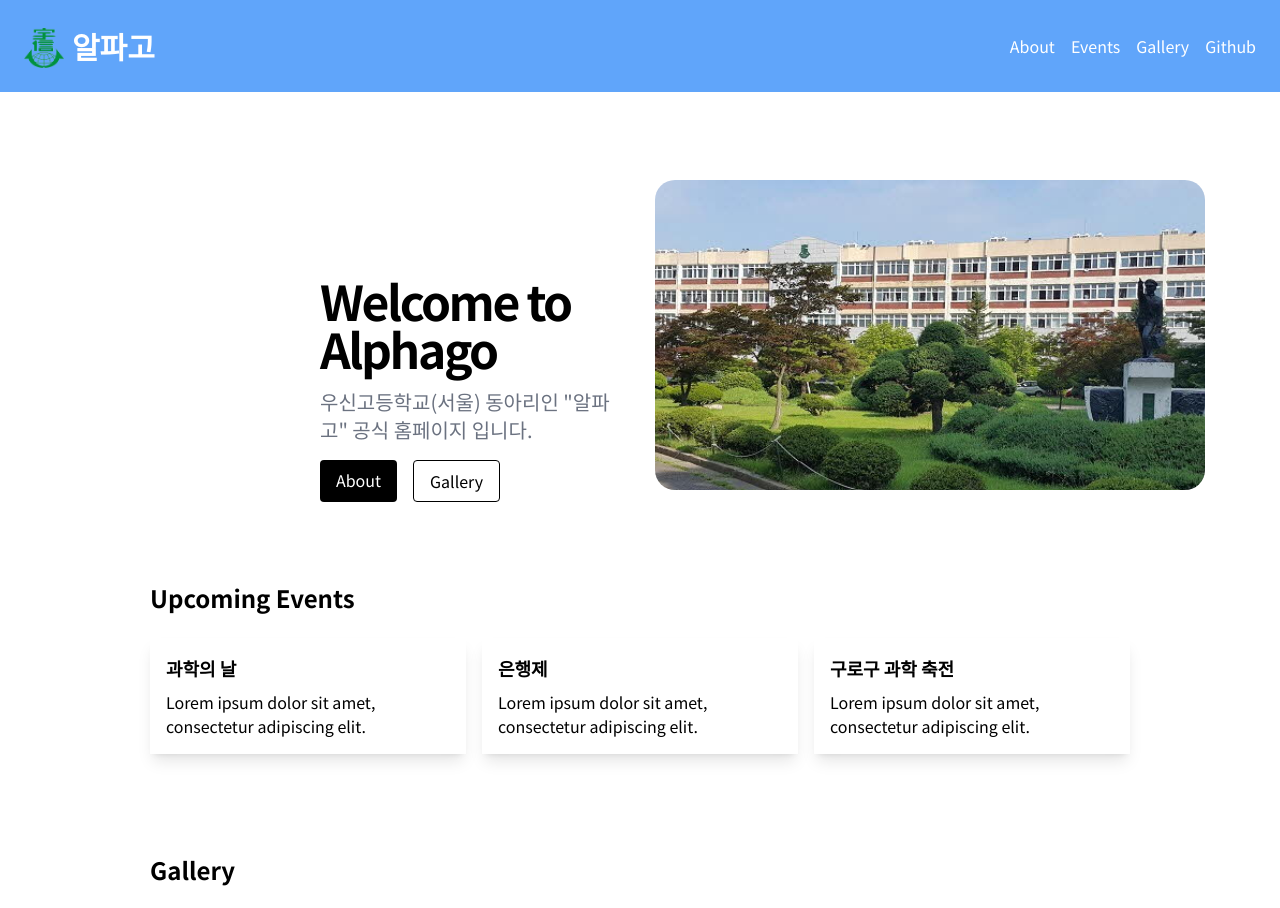
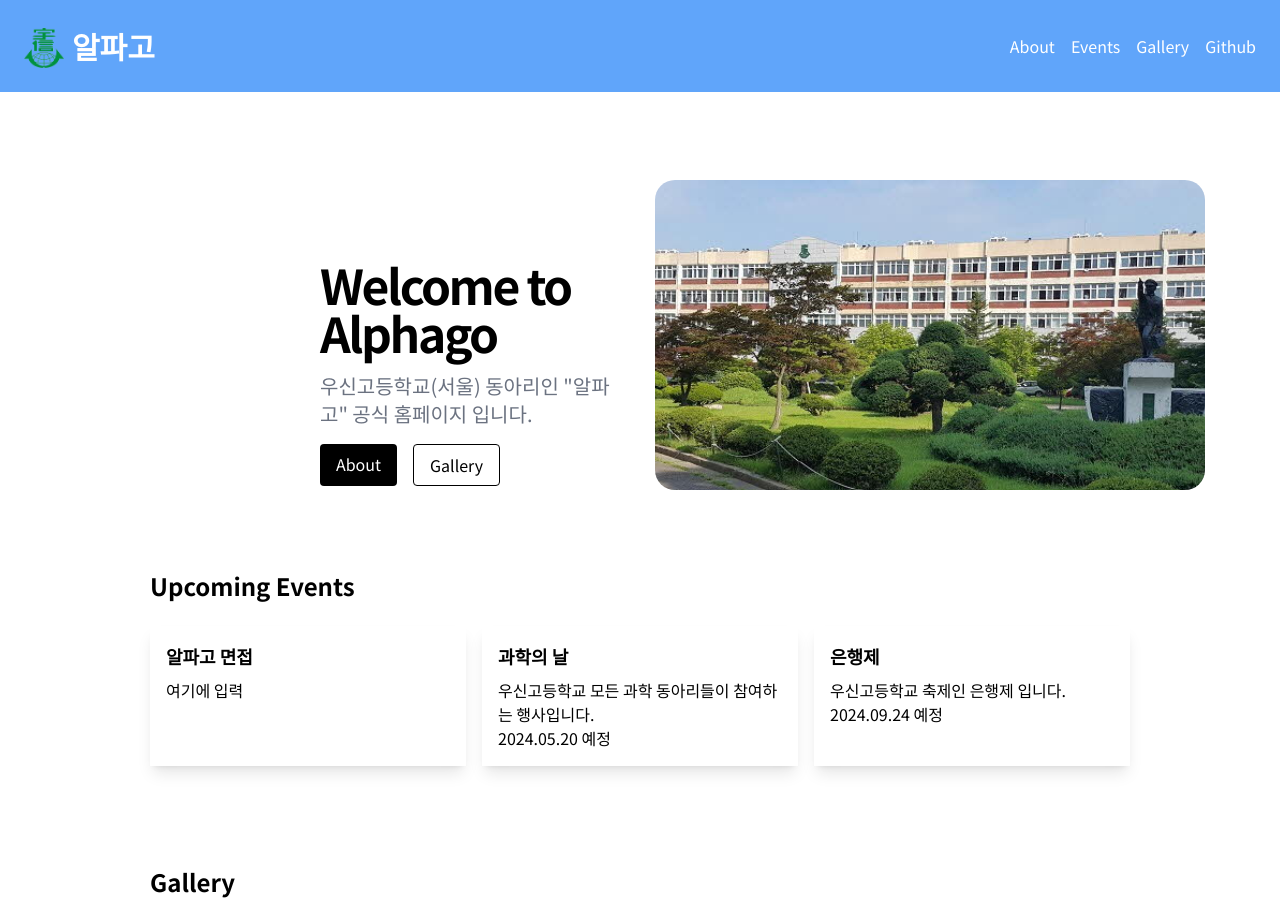
Before and after one commit to mathbook394/alphago-web, a Flask app: page / in a window 1280 px wide. Shown: the top 908 px of the page. Run offline with Flask 3, Linux system fonts and the light colour scheme; some libraries are stand-ins or nearby versions.

Commit message:
Add files via upload

```diff
--- a/templates/main.html
+++ b/templates/main.html
@@ -73,7 +73,7 @@
     <photo class="container mx-auto my-8 p-8">
         <!-- Welcome to Alphago Section -->
         <div class="grid gap-6 md:grid-cols-2 lg:grid-cols-2 md:gap-10 items-start mt-16 mb-20" id="h65wc5y9g2c">
-            <div class="flex flex-col justify-center space-y-4 mt-24 ml-80">
+            <div class="flex flex-col justify-center space-y-4 mt-20 ml-80">
                 <h1 class="text-3xl font-bold tracking-tighter sm:text-4xl md:text-5xl">
                     Welcome to Alphago
                 </h1>
@@ -97,16 +97,18 @@
             <h3 class="text-2xl font-bold mb-6 text-left">Upcoming Events</h3>
             <div class="grid grid-cols-3 gap-4">
                 <div class="bg-white p-4 shadow-lg">
+                    <h4 class="text-lg font-bold mb-2">알파고 면접</h4>
+                    <p>여기에 입력</p>
+                </div>
+                <div class="bg-white p-4 shadow-lg">
                     <h4 class="text-lg font-bold mb-2">과학의 날</h4>
-                    <p>Lorem ipsum dolor sit amet, consectetur adipiscing elit.</p>
+                    <p>우신고등학교 모든 과학 동아리들이 참여하는 행사입니다.</p>
+                    <p>2024.05.20 예정</p>
                 </div>
                 <div class="bg-white p-4 shadow-lg">
                     <h4 class="text-lg font-bold mb-2">은행제</h4>
-                    <p>Lorem ipsum dolor sit amet, consectetur adipiscing elit.</p>
-                </div>
-                <div class="bg-white p-4 shadow-lg">
-                    <h4 class="text-lg font-bold mb-2">구로구 과학 축전</h4>
-                    <p>Lorem ipsum dolor sit amet, consectetur adipiscing elit.</p>
+                    <p>우신고등학교 축제인 은행제 입니다.</p>
+                    <p>2024.09.24 예정</p>
                 </div>
             </div>
         </section>
```
